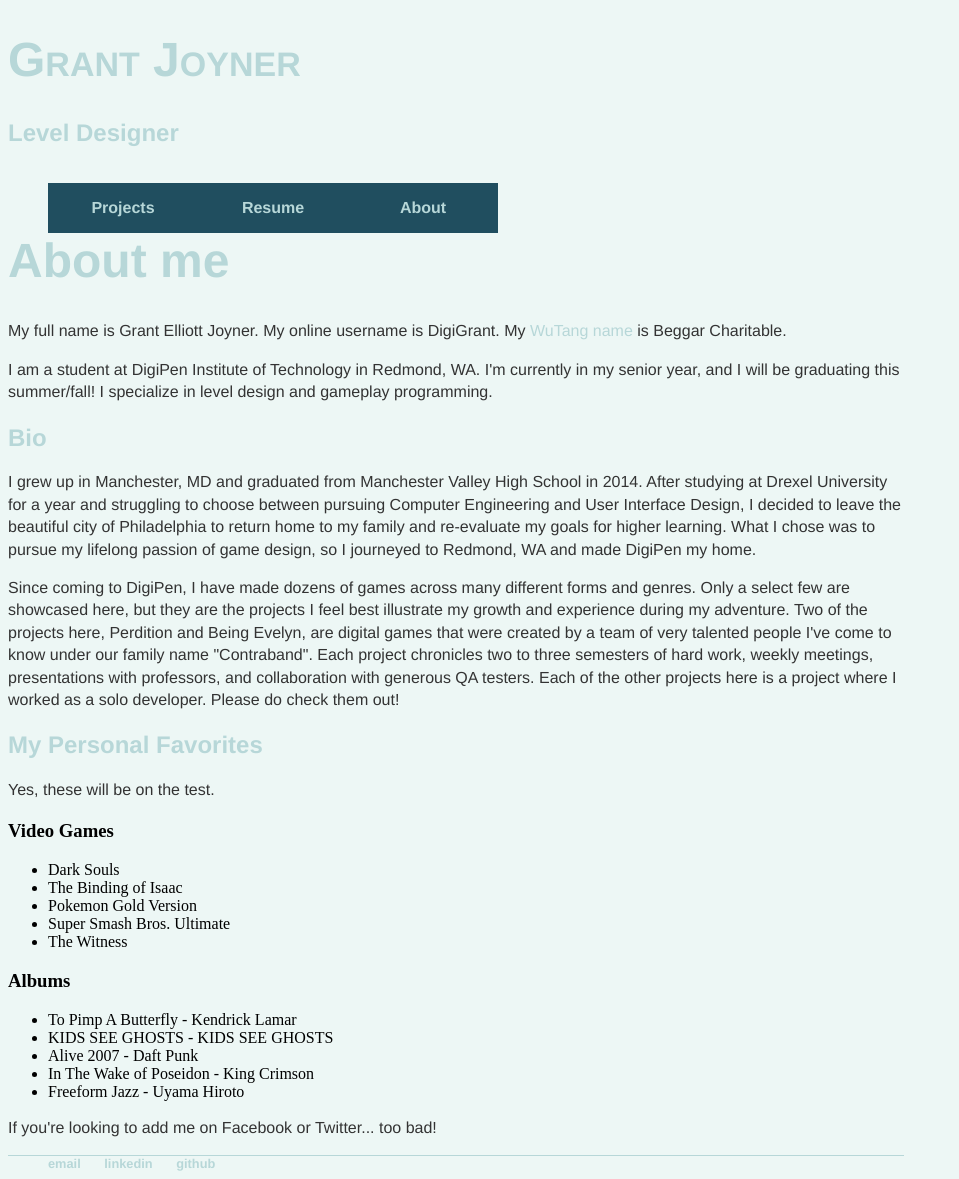
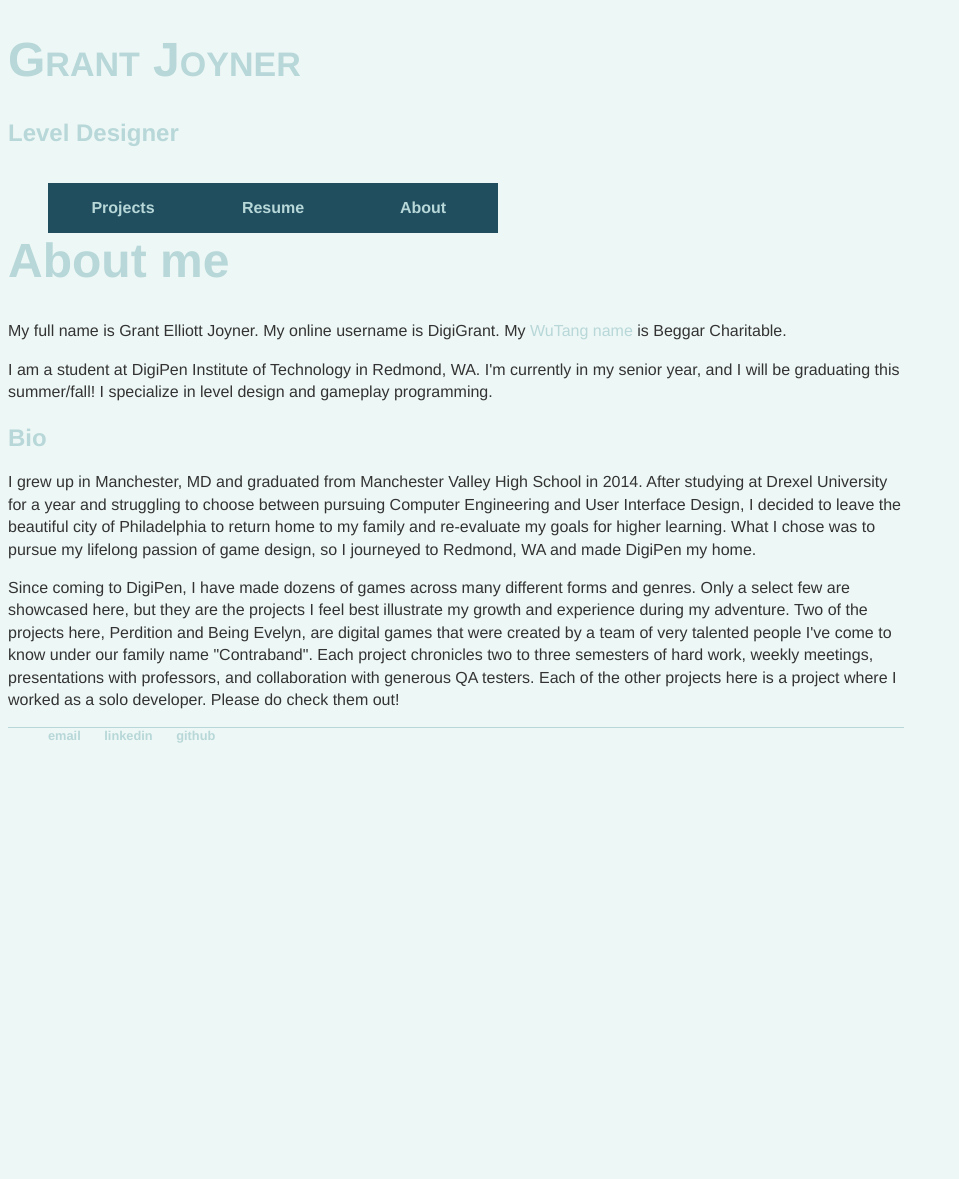
Before and after one commit to digigrant/digigrant.github.io, a Jekyll site: the page built from about.html, in a window 1280 px wide. Shown: the whole page, without its empty margins (0-959 px from the left). Built offline with Jekyll 4.4.1, drawn with Linux system fonts in a browser that asks for light colours; after the commit the page ends 900 px from its top, so only the background shows below that.

Commit message:
Update about.html

```diff
--- a/about.html
+++ b/about.html
@@ -13,27 +13,4 @@ title: About
 	<p>I grew up in Manchester, MD and graduated from Manchester Valley High School in 2014. After studying at Drexel University for a year and struggling to choose between pursuing Computer Engineering and User Interface Design, I decided to leave the beautiful city of Philadelphia to return home to my family and re-evaluate my goals for higher learning. What I chose was to pursue my lifelong passion of game design, so I journeyed to Redmond, WA and made DigiPen my home.</p>
 
 	<p>Since coming to DigiPen, I have made dozens of games across many different forms and genres. Only a select few are showcased here, but they are the projects I feel best illustrate my growth and experience during my adventure. Two of the projects here, Perdition and Being Evelyn, are digital games that were created by a team of very talented people I've come to know under our family name "Contraband". Each project chronicles two to three semesters of hard work, weekly meetings, presentations with professors, and collaboration with generous QA testers. Each of the other projects here is a project where I worked as a solo developer. Please do check them out!</p>
-
-	<h2>My Personal Favorites</h2>
-	<p>Yes, these will be on the test.</p>
-
-	<h3>Video Games</h3>
-	<ul>
-		<li>Dark Souls</li>
-		<li>The Binding of Isaac</li>
-		<li>Pokemon Gold Version</li>
-		<li>Super Smash Bros. Ultimate</li>
-		<li>The Witness</li>
-	</ul>
-
-	<h3>Albums</h3>
-	<ul>
-		<li>To Pimp A Butterfly - Kendrick Lamar</li>
-		<li>KIDS SEE GHOSTS - KIDS SEE GHOSTS</li>
-		<li>Alive 2007 - Daft Punk</li>
-		<li>In The Wake of Poseidon - King Crimson</li>
-		<li>Freeform Jazz - Uyama Hiroto</li>
-	</ul>
-
-	<p>If you're looking to add me on Facebook or Twitter... too bad!</p>
 </div><!-- /.blurb -->
```
